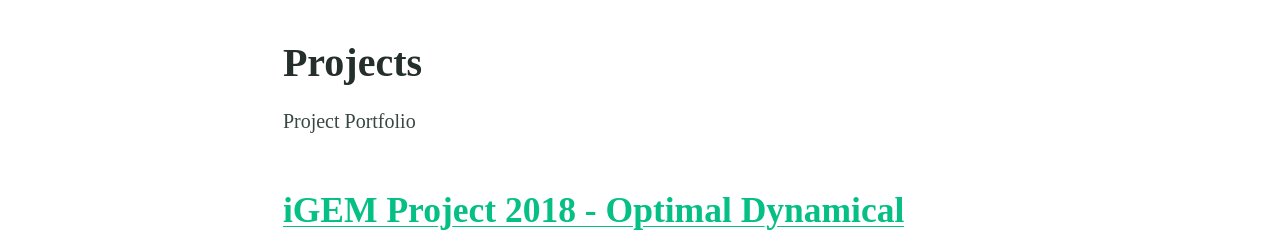
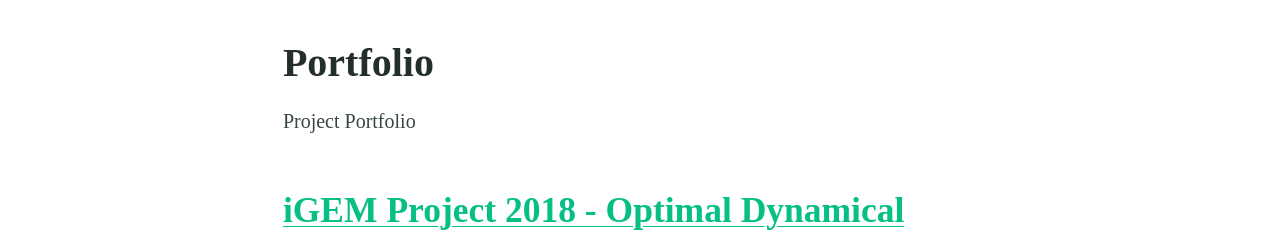
Before and after one commit to mastwood/mastwood.github.io, a Jekyll site: the page built from blog/index.html, in a window 1280 px wide. Shown: the part 408-646 px from the top of the page. Built offline with Jekyll 4.4.1, drawn with Linux system fonts in a browser that asks for light colours; the list of posts is cut into pages by our own code.

Commit message:
Update _config.yml

```diff
--- a/_config.yml
+++ b/_config.yml
@@ -63,7 +63,7 @@
 # 5. Collections
 collections:
   posts:
-    title: Projects # Needed for Siteleaf
+    title: Portfolio # Needed for Siteleaf
     output: true
     description: "Project Portfolio" # The post list page content
     feature_text: |
```
